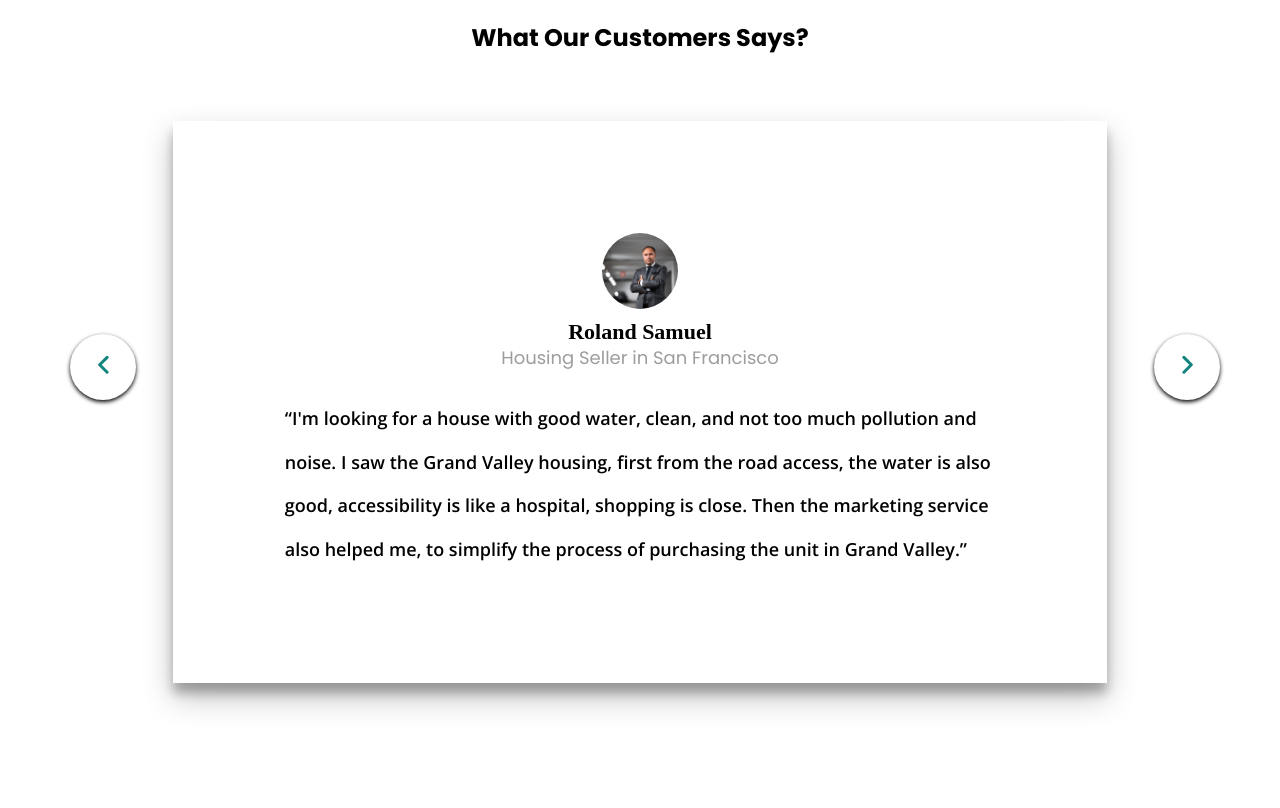
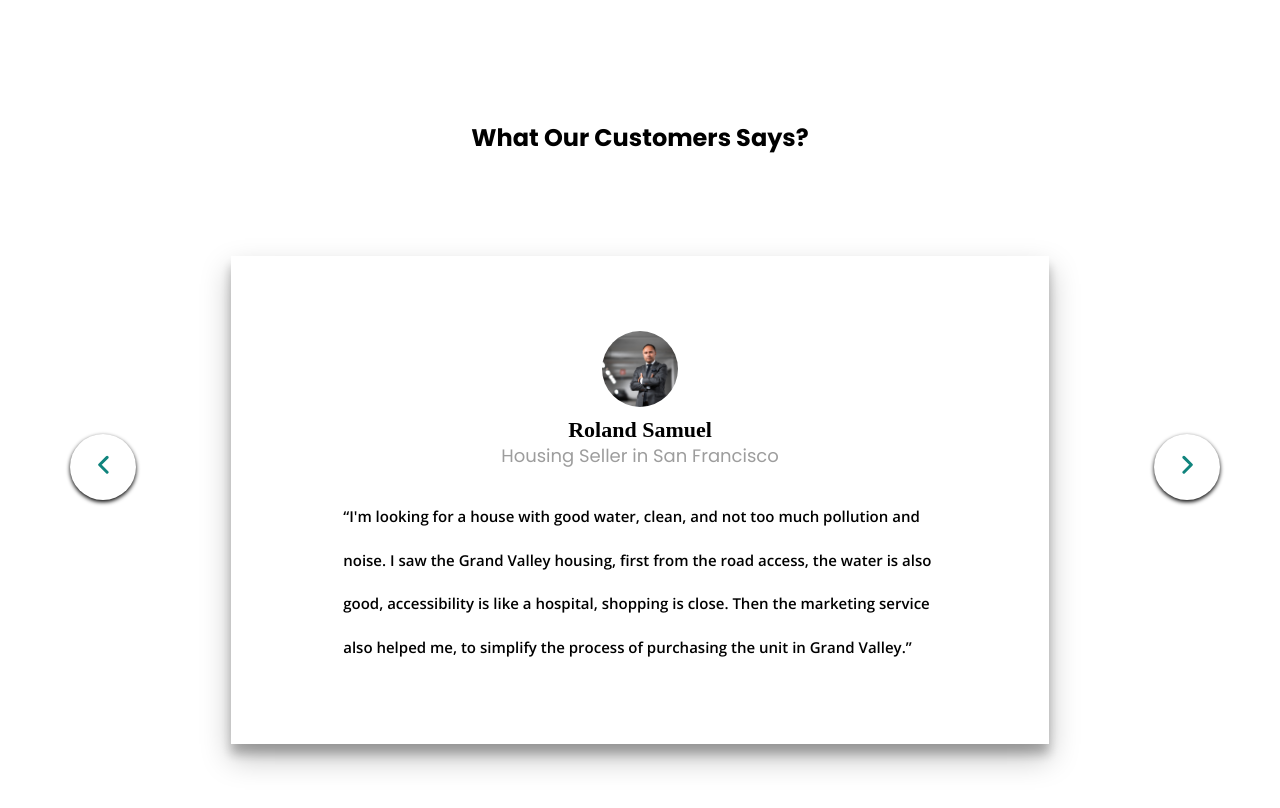
Before and after one commit to kumbangheracles/foundation, a React (Vite) app: page / in a window 1280 px wide. Shown: the part 3080-3888 px from the top of the page. Built offline with nearby package versions, Linux system fonts and the light colour scheme.

Commit message:
fix size testi content

```diff
--- a/src/index.css
+++ b/src/index.css
@@ -353,6 +353,9 @@ section{
 }
 
 /* Portfolio ================================================================== */
+#portfolio{
+    margin-bottom: 300px;
+}
 .dots-port img{
     width: 342px;
     height: 225px;
@@ -460,9 +463,9 @@ section{
     box-shadow: 0 14px 28px rgba(0, 0, 0, 0.25), 0 10px 10px rgba(0, 0, 0, 0.25);
     /* border: 1px solid; */
     padding: 7rem;
-    width: 80%;
+    width: 70%;
     margin: auto;
-    /* height: 507.6px;  */
+    height: 487.6px;
     /* margin-inline: 115px; */
 }
 .testi-header{
@@ -475,7 +478,7 @@ section{
     position: relative;
 }
 .testi-content p{
-    font-size: 18px;
+    font-size: 15px;
     font-weight: 600;
     line-height: 43.41px;
     font-family: open sans;
```
